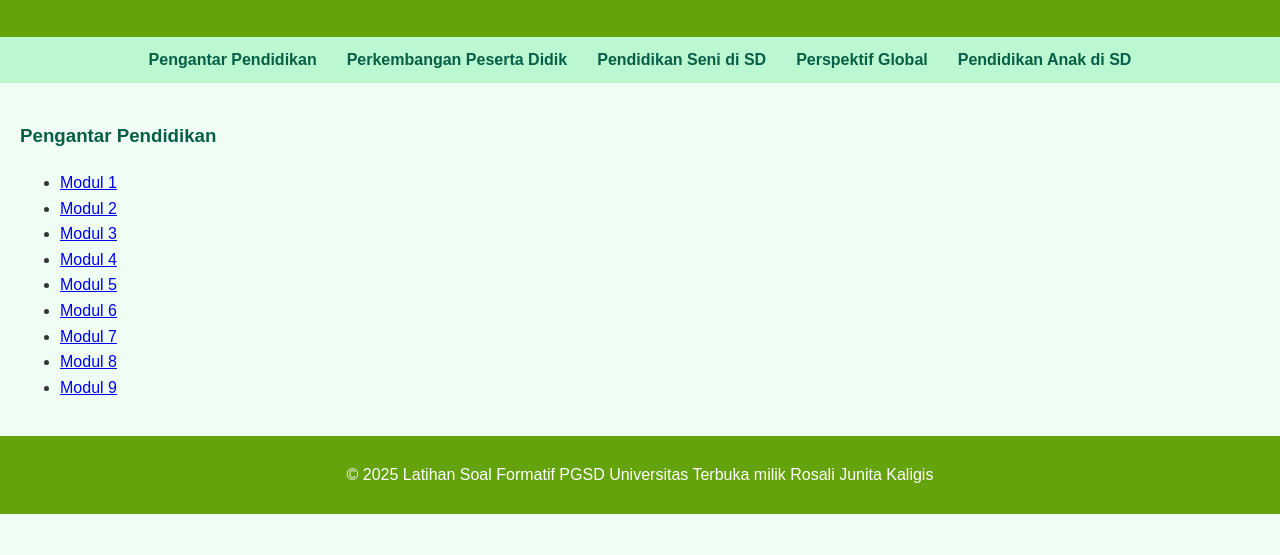
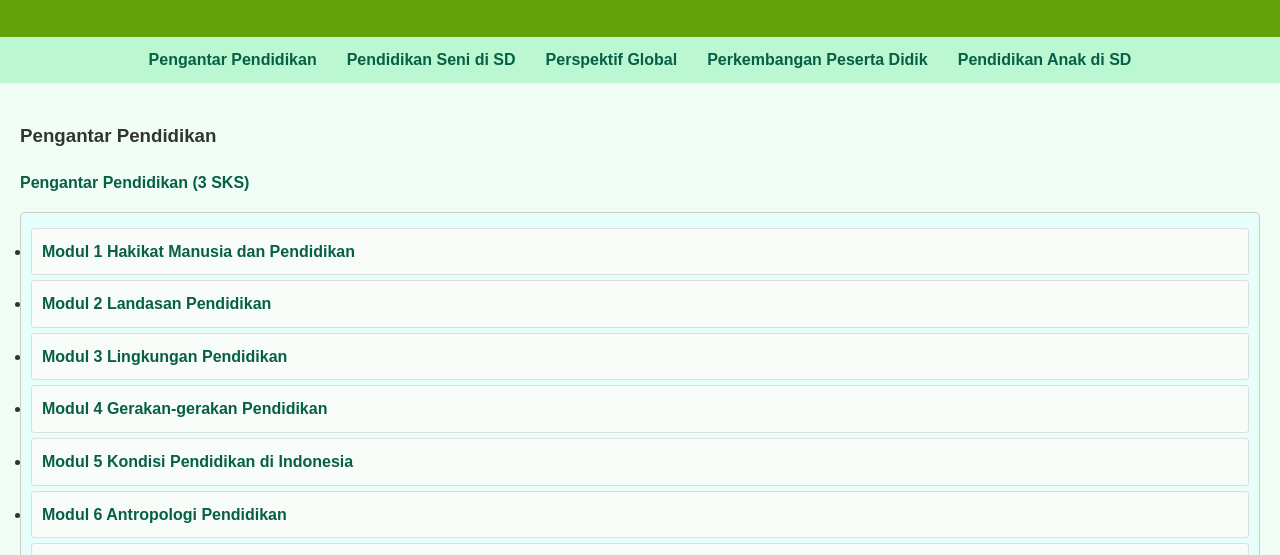
Before and after one commit to emonw2000/yuni-pgsd-ut, a plain HTML site: page index.html in a window 1280 px wide. Both pictures are taken after a click on the link "Pengantar Pendidikan". Shown: the part 242-797 px from the top of the page. Drawn offline with Linux system fonts and the light colour scheme.

Commit message:
Add descriptive module view, improved styles, and default iframe links

```diff
--- a/index.html
+++ b/index.html
@@ -16,9 +16,9 @@
   <nav>
     <ul>
       <li><a href="#" id="pengantar-pendidikan">Pengantar Pendidikan</a></li>
-      <li><a href="#" id="perkembangan-peserta-didik">Perkembangan Peserta Didik</a></li>
       <li><a href="#" id="pendidikan-seni-di-sd">Pendidikan Seni di SD</a></li>
       <li><a href="#" id="perspektif-global">Perspektif Global</a></li>
+      <li><a href="#" id="perkembangan-peserta-didik">Perkembangan Peserta Didik</a></li>
       <li><a href="#" id="pendidikan-anak-di-sd">Pendidikan Anak di SD</a></li>
     </ul>
   </nav>
@@ -27,6 +27,7 @@
     <!-- Daftar modul akan ditampilkan di sini -->
     <section id="modul-list" class="hidden">
       <h3 id="course-title"></h3>
+      <p id="course-desc"></p>
       <ul id="modul-items">
         <!-- Daftar modul akan diisi secara dinamis -->
       </ul>
@@ -38,7 +39,7 @@
       <iframe id="iframe-content"
               src=""
               width="640"
-              height="800"
+              height="14568"
               frameborder="0"
               marginheight="0"
               marginwidth="0">Memuat...</iframe>
--- a/script.js
+++ b/script.js
@@ -1,67 +1,77 @@
 document.addEventListener('DOMContentLoaded', () => {
   const courses = {
     "Pengantar Pendidikan": {
-      modulCount: 9,
-      urlPrefix: "https://example.com/pengantar-pendidikan"
-    },
-    "Perkembangan Peserta Didik": {
-      modulCount: 5,
-      urlPrefix: "https://example.com/perkembangan-peserta-didik"
+      sks: 3,
+      modul: [
+        "Modul 1 Hakikat Manusia dan Pendidikan",
+        "Modul 2 Landasan Pendidikan",
+        "Modul 3 Lingkungan Pendidikan",
+        "Modul 4 Gerakan-gerakan Pendidikan",
+        "Modul 5 Kondisi Pendidikan di Indonesia",
+        "Modul 6 Antropologi Pendidikan",
+        "Modul 7 Perubahan Sosial Hubungannya dengan Pendidikan Formal, Non Formal, dan Informal",
+        "Modul 8 Sistem Pendidikan Nasional",
+        "Modul 9 Inovasi Pendidikan"
+      ]
     },
     "Pendidikan Seni di SD": {
-      modulCount: 12,
-      urlPrefix: "https://example.com/pendidikan-seni-di-sd"
-    },
-    "Perspektif Global": {
-      modulCount: 6,
-      urlPrefix: "https://example.com/perspektif-global"
-    },
-    "Pendidikan Anak di SD": {
-      modulCount: 12,
-      urlPrefix: "https://example.com/pendidikan-anak-di-sd"
-    },
+      sks: 4,
+      modul: [
+        "Modul 1 Wawasan Seni",
+        "Modul 2 Pengetahuan Dasar Seni",
+        "Modul 3 Kemampuan Dasar dan Karakteristik Seni Anak SD",
+        "Modul 4 Pemanfaatan Teknologi dalam Berkarya Seni",
+        "Modul 5 Olah Musik",
+        "Modul 6 Penciptaan Karya Musik Anak SD",
+        "Modul 7 Penciptaan Tari Anak SD",
+        "Modul 8 Penciptaan Karya Seni Rupa Anak SD",
+        "Modul 9 Apresiasi Musik dan Tari",
+        "Modul 10 Apresiasi Seni Rupa Anak",
+        "Modul 11 Konsep Pendidikan Seni",
+        "Modul 12 Pembelajaran Seni Terpadu"
+      ]
+    }
   };
 
   const navLinks = document.querySelectorAll('nav ul li a');
   const modulList = document.getElementById('modul-list');
   const iframeContainer = document.getElementById('iframe-container');
   const courseTitle = document.getElementById('course-title');
+  const courseDesc = document.getElementById('course-desc');
   const modulItems = document.getElementById('modul-items');
   const iframeContent = document.getElementById('iframe-content');
   const modulNumber = document.getElementById('modul-number');
 
-  // Event untuk setiap menu mata kuliah
+  const defaultIframeURL = "https://docs.google.com/forms/d/e/1FAIpQLSfRrNGMd3wzskNwSwWpr9WEPGNNu4joE74RP4a-bPJgSXzP-A/viewform?embedded=true";
+
   navLinks.forEach((link) => {
     link.addEventListener('click', (e) => {
       e.preventDefault();
       const courseName = e.target.textContent;
 
-      // Tampilkan daftar modul
       modulList.classList.remove('hidden');
       iframeContainer.classList.add('hidden');
       courseTitle.textContent = courseName;
-      modulItems.innerHTML = ''; // Reset daftar modul
+      courseDesc.textContent = `${courseName} (${courses[courseName].sks} SKS)`;
+      modulItems.innerHTML = '';
 
-      // Tambahkan modul sesuai mata kuliah
-      const { modulCount, urlPrefix } = courses[courseName];
-      for (let i = 1; i <= modulCount; i++) {
+      courses[courseName].modul.forEach((modul, index) => {
         const li = document.createElement('li');
         const a = document.createElement('a');
-        a.textContent = `Modul ${i}`;
+        a.textContent = modul;
         a.href = '#';
-        a.dataset.url = `${urlPrefix}/modul${i}`;
+        a.dataset.url = defaultIframeURL;
         li.appendChild(a);
         modulItems.appendChild(li);
-      }
+      });
     });
   });
 
-  // Event untuk menampilkan iframe saat modul dipilih
   modulItems.addEventListener('click', (e) => {
     if (e.target.tagName === 'A') {
       e.preventDefault();
+      const modul = e.target.textContent;
       const url = e.target.dataset.url;
-      const modul = e.target.textContent.split(' ')[1];
 
       iframeContainer.classList.remove('hidden');
       modulList.classList.add('hidden');
--- a/style.css
+++ b/style.css
@@ -51,9 +51,41 @@ main {
   padding: 20px;
 }
 
-h3 {
-  text-align: left;
+/* Styling deskriptif untuk daftar modul */
+#course-desc {
   color: #065f46;
+  font-weight: bold;
+  margin-bottom: 10px;
+}
+
+#modul-items {
+  padding: 10px;
+  border: 1px solid #ccc;
+  background-color: #e6fffa; /* Latar belakang hijau muda */
+  border-radius: 5px;
+}
+
+#modul-items li {
+  margin: 5px 0;
+  padding: 10px;
+  border: 1px solid #ddd;
+  border-radius: 3px;
+  background-color: #f7fcf9;
+  transition: background-color 0.3s;
+}
+
+#modul-items li:hover {
+  background-color: #d1fae5;
+}
+
+#modul-items li a {
+  text-decoration: none;
+  color: #065f46;
+  font-weight: bold;
+}
+
+#modul-items li a:hover {
+  text-decoration: underline;
 }
 
 .hidden {
```
